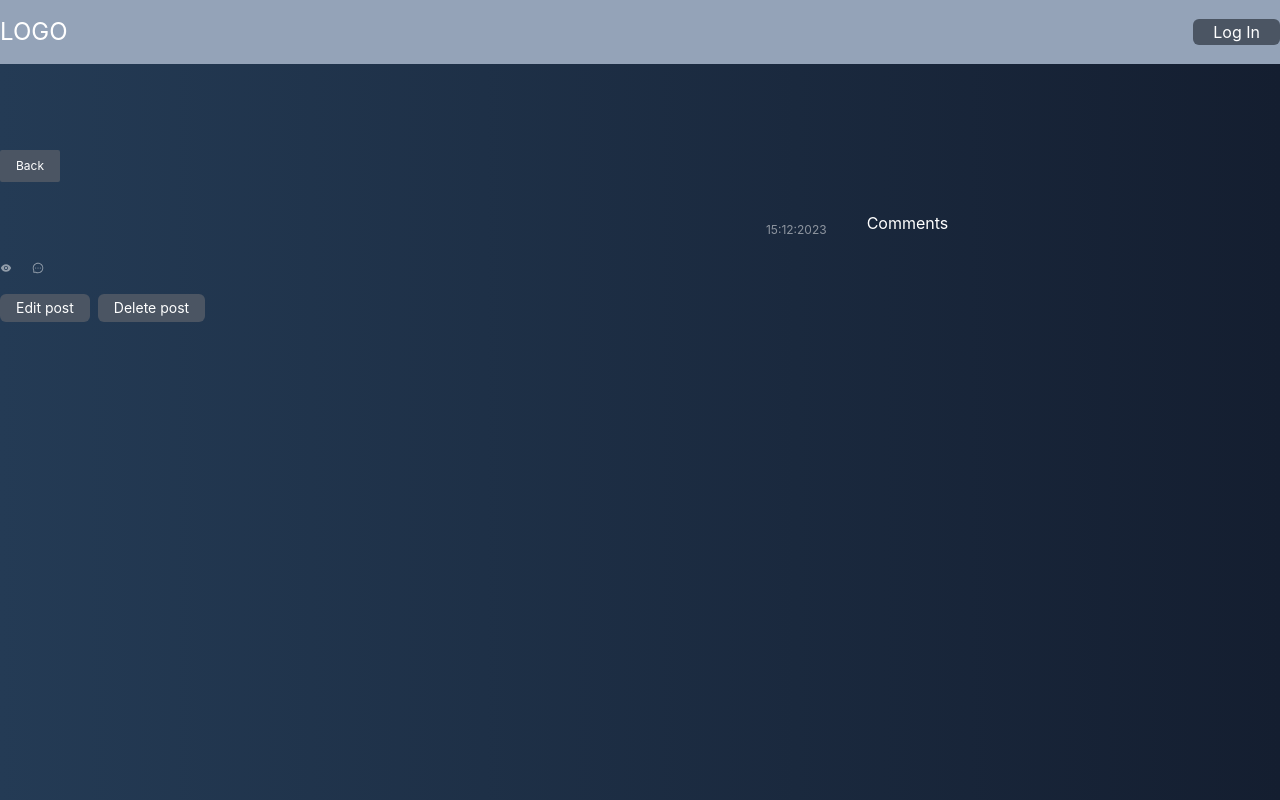
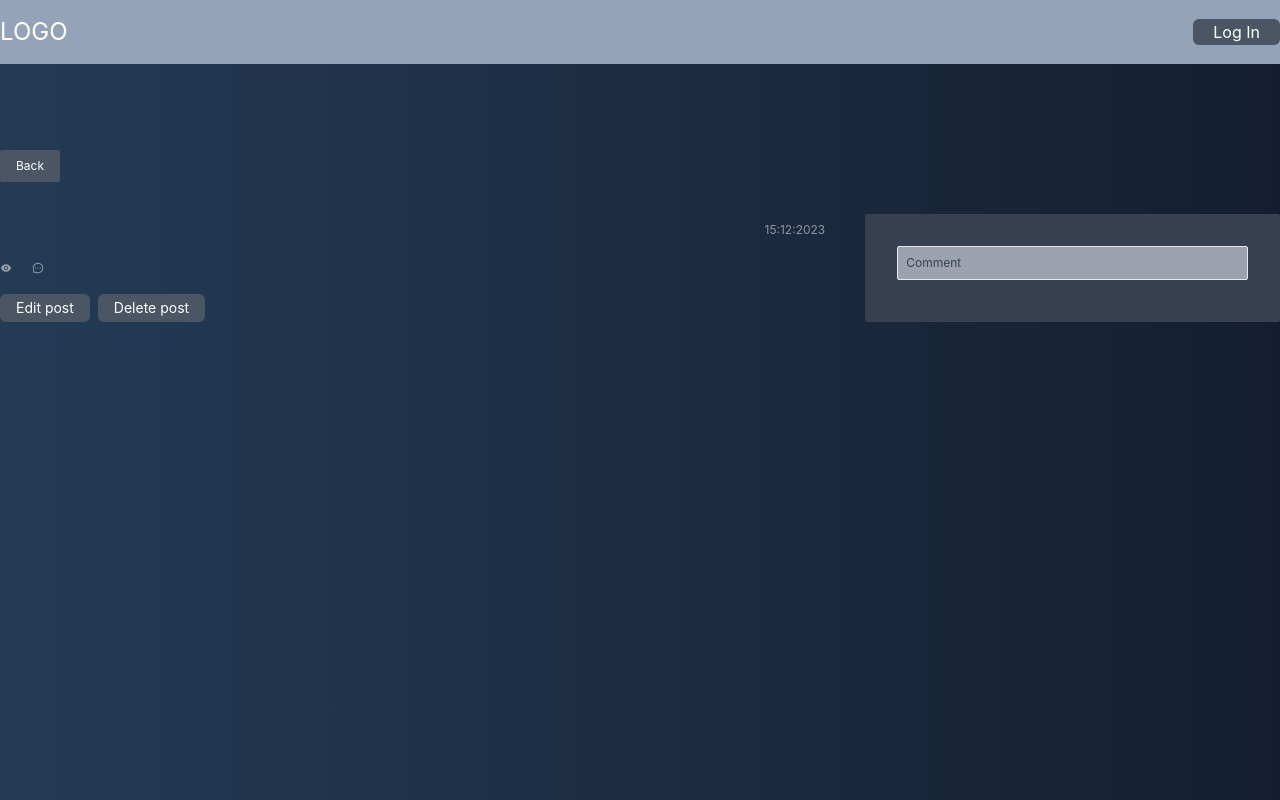
Before and after one commit to macs1756/blog-frontend-mern, a React (Create React App) app: page /post/1 in a window 1280 px wide. Built offline with nearby package versions, Linux system fonts and the light colour scheme; no server answers.

Commit message:
add component comment

```diff
--- /dev/null
+++ b/src/Components/Comment/index.tsx
@@ -0,0 +1,9 @@
+import * as React from 'react'
+
+const Comment: React.FC = () => {
+  return(
+    <div>Comment</div>
+  )
+}
+
+export default Comment
--- a/src/Pages/SinglePost/index.tsx
+++ b/src/Pages/SinglePost/index.tsx
@@ -104,9 +104,19 @@ function SinglePost(): JSX.Element {
 
 
           </div>
-          {/* Moved closing tag for <div className='flex gap-10 py-8'> here */}
         </div>
-        <div className='w-1/3'>Comments</div>
+
+        <div className='w-1/3 p-8 bg-gray-700 flex flex-col gap-2 rounded-sm'>
+          <form className='flex gap-2'>
+            <input
+            type="text"
+            placeholder='Comment'
+            className='text-black w-full rounded-sm bg-gray-400 border p-2 text-xs outline-none placeholder:text-gray-700'
+             />
+
+          </form>
+        </div>
+
       </div>
 
     </>
```
